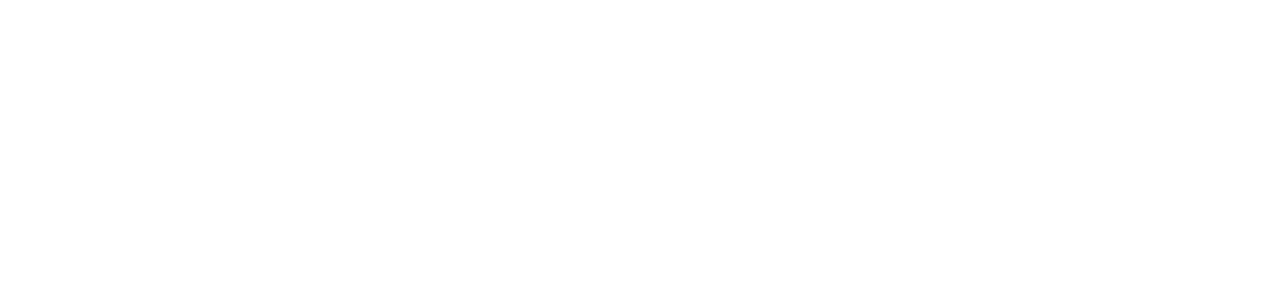
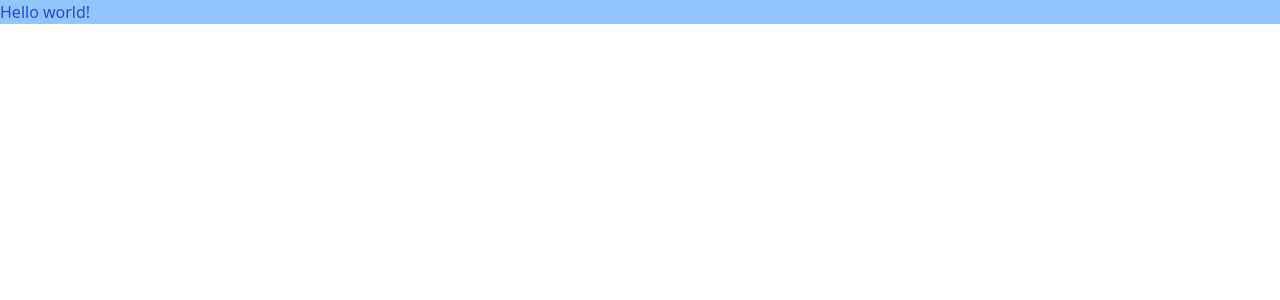
Before and after one commit to thomasboospegler/portfolio-thomas-pegler, a Next.js app: page / in a window 1280 px wide. Shown: the top 300 px of the page. Built offline with nearby package versions, Linux system fonts and the light colour scheme.

Commit message:
chore: config tailwind

```diff
--- /dev/null
+++ b/src/pages/_app.tsx
@@ -0,0 +1,6 @@
+import '@/styles/globals.css'
+import type { AppProps } from 'next/app'
+
+export default function App({ Component, pageProps }: AppProps) {
+  return <Component {...pageProps} />
+}
--- a/src/pages/index.tsx
+++ b/src/pages/index.tsx
@@ -1,7 +1,4 @@
 import Head from 'next/head'
-import { Inter } from '@next/font/google'
-
-const inter = Inter({ subsets: ['latin'] })
 
 export default function Home() {
   return (
@@ -12,7 +9,10 @@
         <meta name="viewport" content="width=device-width, initial-scale=1" />
         <link rel="icon" href="/favicon.ico" />
       </Head>
-      <main>
+      <main className=' bg-blue-300'>
+        <h1 className=" text-blue-700">
+          Hello world!
+        </h1>
       </main>
     </>
   )
```
